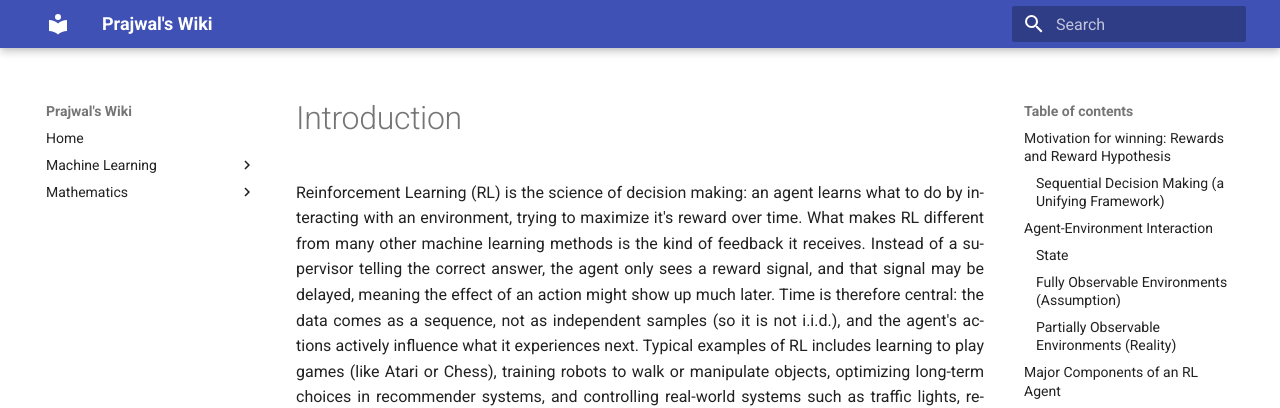
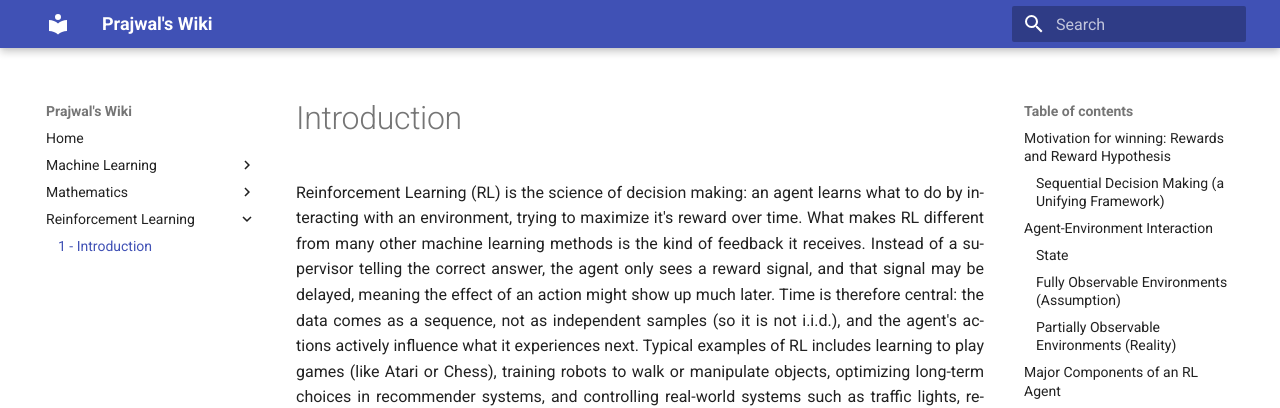
Before and after one commit to pj1911/my-wiki, an MkDocs documentation site: the page built from docs/RL-1-Introduction.md, in a window 1280 px wide. Shown: the top 408 px of the page. Built offline with MkDocs 1.6.1 and Material for MkDocs 9.7.7, drawn with Linux system fonts in a browser that asks for light colours.

Commit message:
Add Reinforcement Learning section to mkdocs.yml

```diff
--- a/mkdocs.yml
+++ b/mkdocs.yml
@@ -18,6 +18,8 @@ nav:
         - Neural network methods for partial differential equations:
           - 1 - Hamilton Jacobi Equation: Hamilton-Jacobi equations.md
           - 2 - Weak Solutions: Hyperbolic PDEs-1-weak solutions.md
+  - Reinforcement Learning:
+      - 1 - Introduction: RL-1-Introduction.md
 
 markdown_extensions:
   - admonition
```
